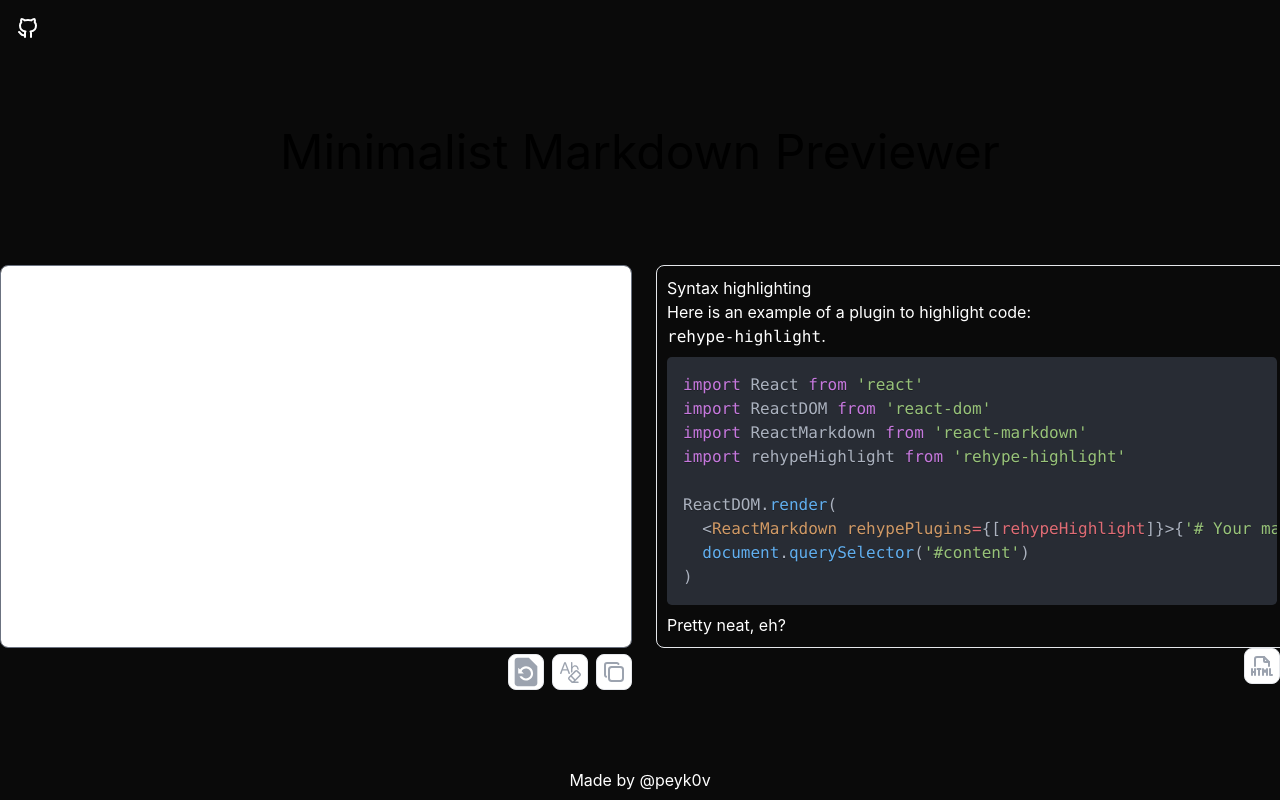
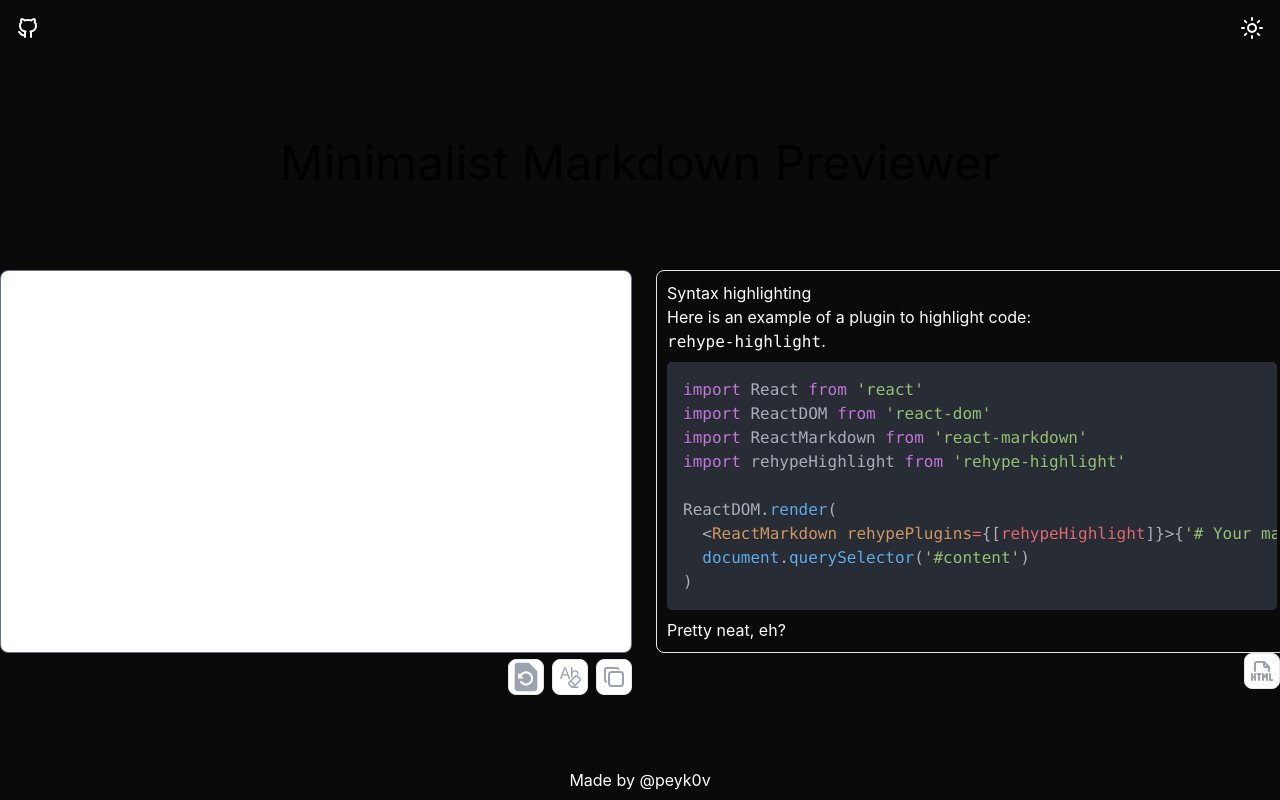
Before and after one commit to NPeykov/minimalist-epuber, a React (Create React App) app: page / in a window 1280 px wide. Built offline with nearby package versions, Linux system fonts and the light colour scheme; a web font is replaced by a local one.

Commit message:
starting dark/light mode

```diff
--- a/src/components/Header.tsx
+++ b/src/components/Header.tsx
@@ -1,15 +1,35 @@
+import { useState } from 'react'
 import { ReactComponent as GitHub } from '../icons/github.svg'
+import { ReactComponent as DarkModeIcon } from '../icons/darkMode.svg'
+import { ReactComponent as LightModeIcon } from '../icons/lightMode.svg'
 
 const Header = () => {
+  const LSTheme = localStorage.getItem('theme')
+  const [isDarkMode, setIsDarkMode] = useState(LSTheme === 'dark')
+  const toggleTheme = () => {
+    setIsDarkMode(!isDarkMode)
+    const root = document.documentElement
+    root.classList.toggle('dark')
+    localStorage.setItem('theme', isDarkMode ? 'light' : 'dark')
+  }
+
   return (
+    <div className="flex flex-row w-full justify-between px-4 py-4">
       <a
-      className="w-0 pt-4 pl-4 dark:text-white hover:text-orange-400"
+        className="w-0 dark:text-white hover:text-orange-400"
         href="https://github.com/peyk0v"
         target="_blank"
         rel="noopener noreferrer"
       >
         <GitHub />
       </a>
+      <button
+        className="text-black dark:text-white hover:text-orange-400"
+        onClick={() => toggleTheme()}
+      >
+        {isDarkMode ? <DarkModeIcon /> : <LightModeIcon />}
+      </button>
+    </div>
   )
 }
 
```
Also changed, not shown: src/icons/darkMode.svg (added), src/icons/lightMode.svg (added). Lines whose indentation alone changed are shown as unchanged.
